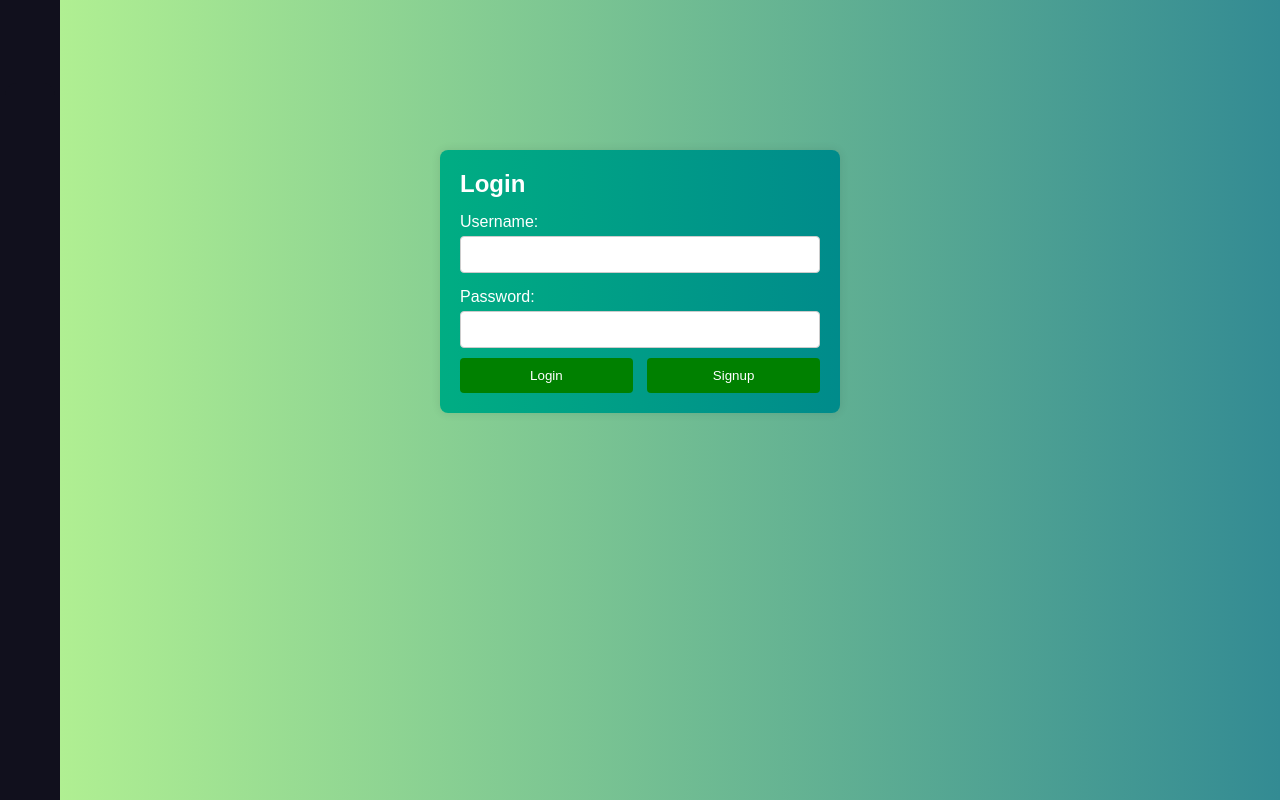
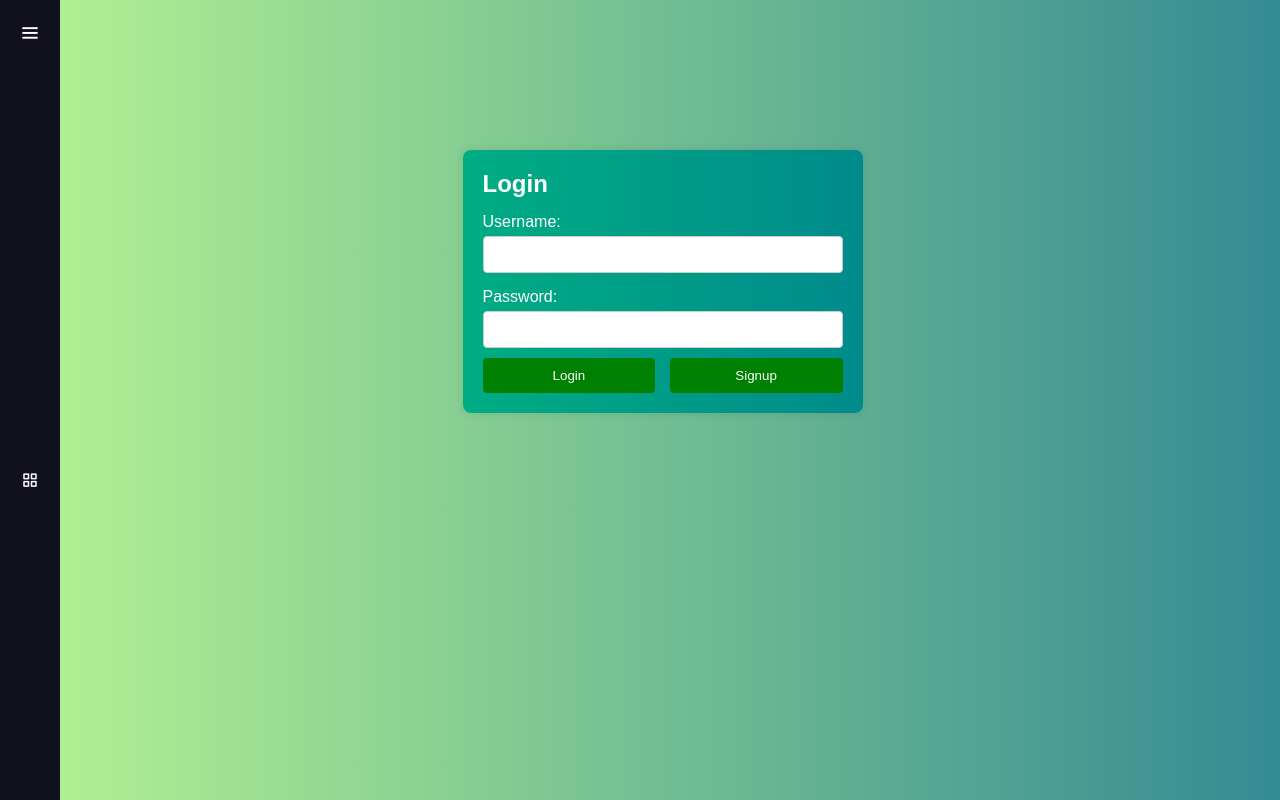
Before and after one commit to ansarkp10/akmedia, a Django app: page /login/ in a window 1280 px wide. Run offline with Django 5.2, Linux system fonts and the light colour scheme.

Commit message:
Update login.html

```diff
--- a/content/templates/login.html
+++ b/content/templates/login.html
@@ -2,6 +2,8 @@
 
 {% block content %}
 <head>
+  <!-- Boxicons CDN Link -->
+    <link href='https://unpkg.com/boxicons@2.0.7/css/boxicons.min.css' rel='stylesheet'>
   <style>
     /* General styling */
     body {
@@ -592,7 +594,7 @@
     }
   </style>
 </head>
-<body>
+<body style="padding-left: 45px;">
 <div class="sidebar">
       {% include 'menu.html' %}
   </div>
```
